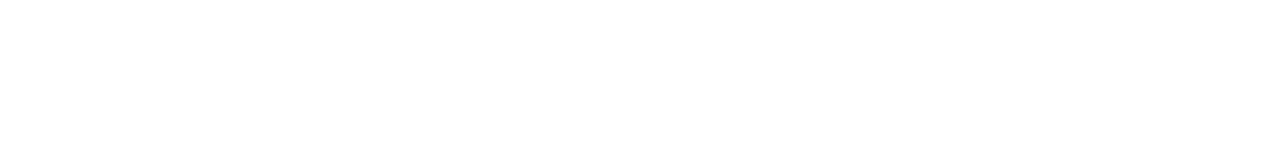
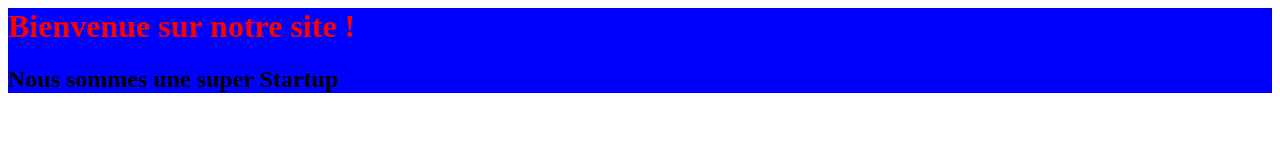
Before and after one commit to Vadimador/TP_FINAL_GIT, a plain HTML site: page index.html in a window 1280 px wide. Drawn offline with Linux system fonts and the light colour scheme.

Commit message:
Ajout header version 1 [ref:4]

```diff
--- a/CssIndex.css
+++ b/CssIndex.css
@@ -0,0 +1,7 @@
+header {
+    background-color: blue;
+}
+
+h1 {
+    color: red;
+}
--- a/index.html
+++ b/index.html
@@ -4,9 +4,12 @@
         <meta charset="utf8"/>
     </head>
     <body>
+        <header>
+            <h1>Bienvenue sur notre site !</h1>
+            <h2>Nous sommes une super Startup</h2>
+        </header>
+        <footer>
 
+        </footer>
     </body>
-    <footer>
-
-    </footer>
 </html>
```
